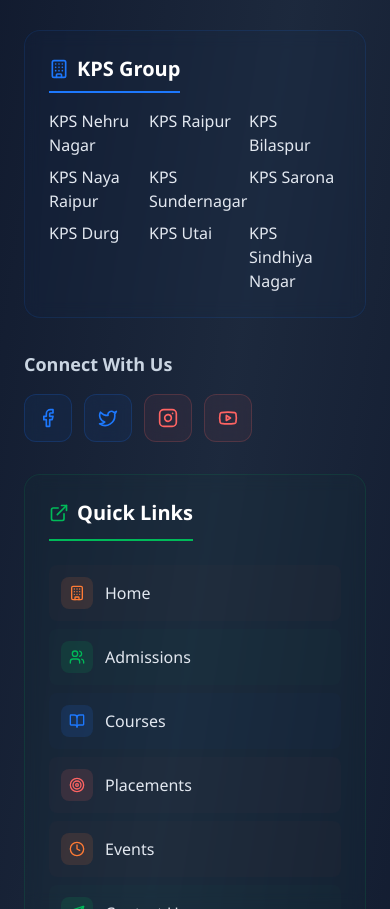
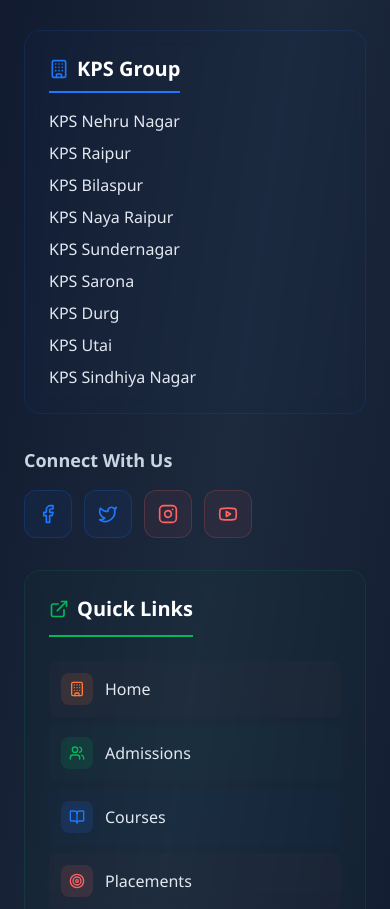
Before and after one commit to Shiv0717/college, a React (Vite) app: page /about in a window 390 px wide. Shown: the part 6188-7097 px from the top of the page. Built offline with nearby package versions, Linux system fonts and the light colour scheme.

Commit message:
Update project files

```diff
--- a/src/components/Footer.jsx
+++ b/src/components/Footer.jsx
@@ -236,7 +236,7 @@
     <Building className="w-5 h-5" style={{ color: colors.blue }} />
     KPS Group
   </h4>
-  <div className="grid grid-cols-3 gap-2 text-slate-200">
+  <div className="grid  md:grid-cols-3 gap-2 text-slate-200">
     {kpsSchools.map((school, index) => (
       <div
         key={index}
```
